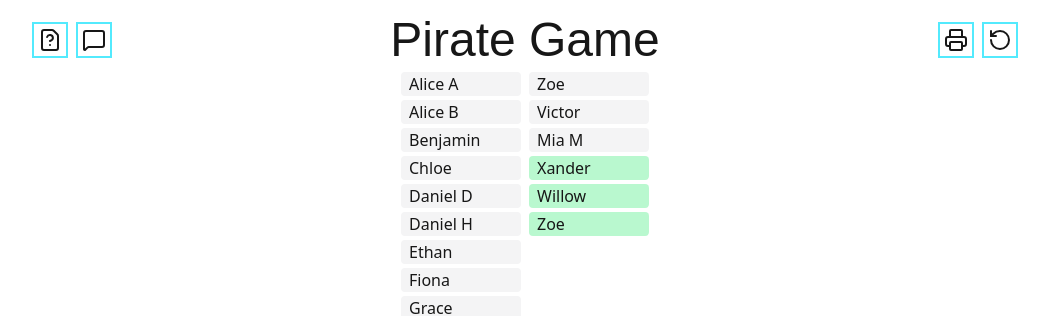
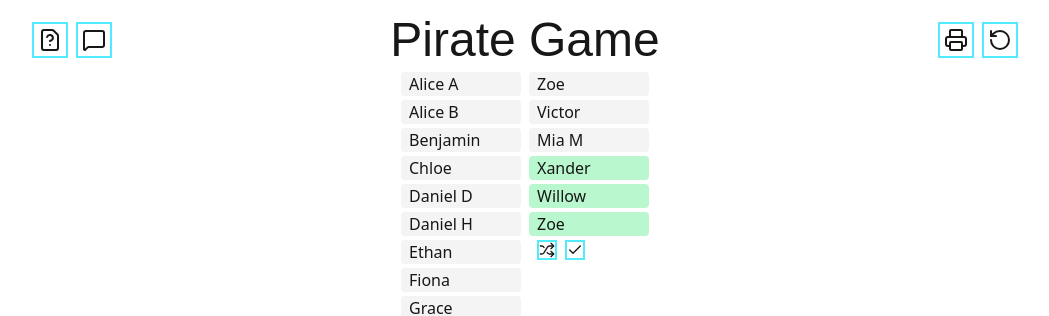
Before and after one commit to f2reninj5/Pirate-Game, a Next.js app: page /choose-queue in a window 1280 px wide. Shown: the top 316 px of the page, without its empty margins (115-1164 px from the left). Built offline with nearby package versions, Linux system fonts and the light colour scheme; a web font is replaced by a local one.

Commit message:
Add buttons to stage

```diff
--- a/src/app/choose-queue/page.tsx
+++ b/src/app/choose-queue/page.tsx
@@ -1,8 +1,10 @@
 "use client";
 
 import { DndContext, DragOverlay, useDndContext } from "@dnd-kit/core";
+import { Check, Shuffle } from "lucide-react";
 import Draggable from "@/component/ui/draggable";
 import Droppable from "@/component/ui/droppable";
+import InlineIconButton from "@/component/ui/inline-icon-button";
 import { useGameContext } from "@/context/game-context";
 
 function HoverOverlay({ text }: { text: string }) {
@@ -73,7 +75,7 @@ function PlayerList() {
 }
 
 export default function ChooseQueue() {
-  const { chooseQueueState } = useGameContext();
+  const { chooseQueueState, chooseQueueActions } = useGameContext();
 
   return (
     <DndContext>
@@ -95,6 +97,17 @@ export default function ChooseQueue() {
             {chooseQueueState.stage.map((player) => (
               <StagePlayerItem player={player} key={player} />
             ))}
+            {chooseQueueState.stage.length > 0 ? (
+              <div className="px-2 w-30">
+                <span className="flex flex-row gap-2">
+                  <InlineIconButton
+                    icon={Shuffle}
+                    onClick={chooseQueueActions.shuffleStage}
+                  />
+                  <InlineIconButton icon={Check} />
+                </span>
+              </div>
+            ) : null}
           </div>
         </Droppable>
       </div>
```
